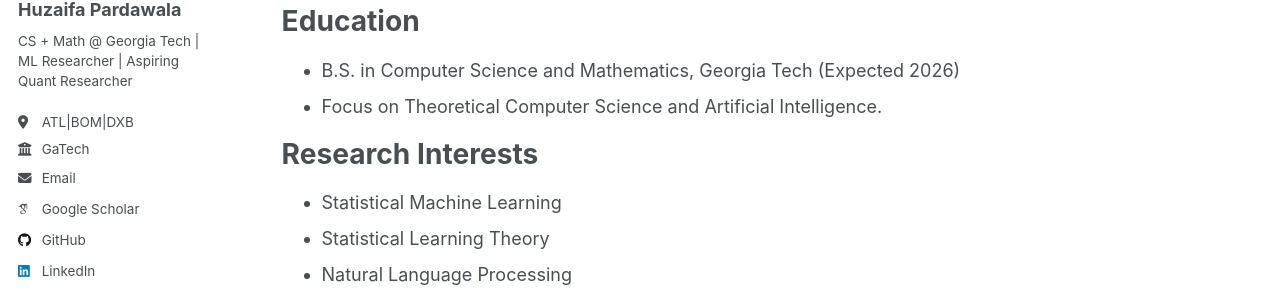
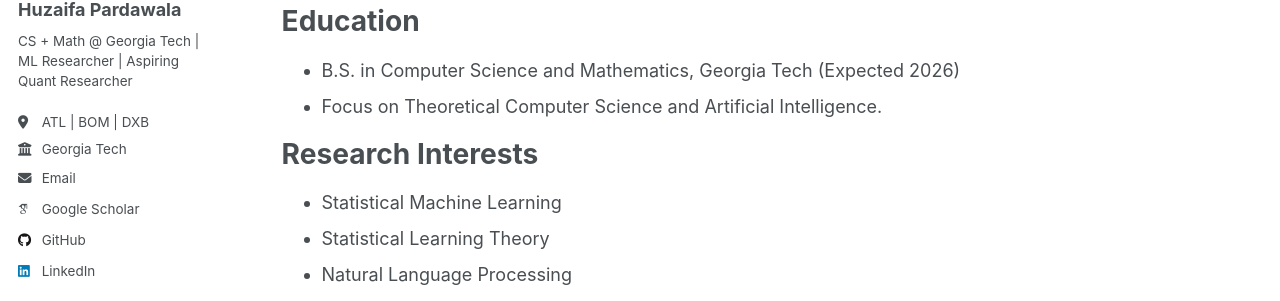
Before and after one commit to huzaifahp7/huzaifahp7.github.io, a Jekyll site: the page built from _pages/about.md, in a window 1280 px wide. Shown: the part 339-640 px from the top of the page. Built offline with Jekyll 4.4.1, drawn with Linux system fonts in a browser that asks for light colours; some web fonts are replaced.

```diff
--- a/_config.yml
+++ b/_config.yml
@@ -26,8 +26,8 @@ author:
   name: "Huzaifa Pardawala"
   pronouns: # example: "she/her"
   bio: "CS + Math @ Georgia Tech | ML Researcher | Aspiring Quant Researcher"
-  location: "ATL|BOM|DXB"
-  employer: "GaTech"
+  location: "ATL | BOM | DXB"
+  employer: "Georgia Tech"
   uri: # URL
   email: "huzaifahp7@gmail.com"
 
```
